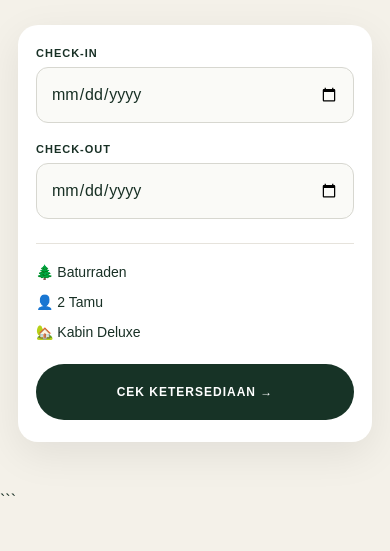
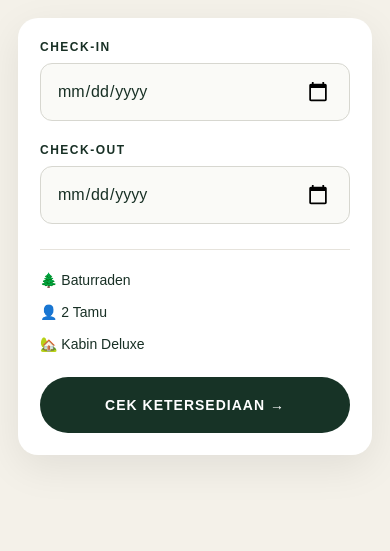
Before and after one commit to teamwarehouse19-lab/KENA, a plain HTML site: page booking.html in a window 390 px wide. Shown: the part 293-844 px from the top of the page. Drawn offline with Linux system fonts and the light colour scheme.

Commit message:
Add files via upload

````diff
--- a/booking.html
+++ b/booking.html
@@ -1,9 +1,12 @@
-```html
 <!DOCTYPE html>
 <html lang="id">
 <head>
   <meta charset="UTF-8">
-  <meta name="viewport" content="width=device-width, initial-scale=1.0">
+
+  <meta
+    name="viewport"
+    content="width=device-width, initial-scale=1.0, viewport-fit=cover"
+  >
 
   <title>Reservasi | KENA Nature Cabins</title>
 
@@ -14,14 +17,15 @@
       padding: 0;
     }
 
-    html,
-    body {
+    html {
       width: 100%;
       overflow-x: hidden;
     }
 
     body {
+      width: 100%;
       min-height: 100vh;
+      overflow-x: hidden;
       font-family: Arial, sans-serif;
       background: #f4f1e9;
       color: #183025;
@@ -40,7 +44,6 @@
       display: flex;
       justify-content: space-between;
       align-items: center;
-      gap: 20px;
     }
 
     .logo {
@@ -65,7 +68,7 @@
       width: 100%;
       max-width: 760px;
       margin: 0 auto;
-      padding: 50px 22px 70px;
+      padding: 50px 22px;
     }
 
     .step {
@@ -81,14 +84,15 @@
       font-weight: normal;
       font-size: 46px;
       line-height: 1.08;
-      margin-bottom: 16px;
+      color: #183025;
+      margin-bottom: 18px;
     }
 
     .subtitle {
       color: #68756e;
-      line-height: 1.65;
+      font-size: 16px;
+      line-height: 1.6;
       margin-bottom: 35px;
-      font-size: 16px;
     }
 
     /* =========================
@@ -97,7 +101,6 @@
 
     .booking-card {
       width: 100%;
-      min-width: 0;
       background: white;
       border-radius: 22px;
       padding: 28px;
@@ -107,38 +110,50 @@
     .dates {
       width: 100%;
       display: grid;
-      grid-template-columns: minmax(0, 1fr) minmax(0, 1fr);
+      grid-template-columns: 1fr 1fr;
       gap: 18px;
     }
 
-    .dates > div {
+    .date-field {
       width: 100%;
       min-width: 0;
     }
 
     label {
       display: block;
+      color: #183025;
       font-size: 12px;
       font-weight: bold;
-      letter-spacing: 1px;
+      letter-spacing: 1.5px;
       margin-bottom: 9px;
     }
 
+    /* =========================
+       INPUT TANGGAL
+    ========================= */
+
     input[type="date"] {
       display: block;
+
       width: 100%;
       max-width: 100%;
       min-width: 0;
 
-      padding: 16px;
+      height: 58px;
+      min-height: 58px;
+
+      padding: 0 16px;
+
       border: 1px solid #d7d7d0;
       border-radius: 12px;
 
       font-family: Arial, sans-serif;
       font-size: 16px;
+      line-height: normal;
+
       color: #183025;
+      background: #fafaf7;
 
-      background: #fafaf7;
       outline: none;
 
       -webkit-appearance: none;
@@ -150,11 +165,60 @@
       background: white;
     }
 
+    /* Chrome / Safari / browser HP */
+
+    input[type="date"]::-webkit-date-and-time-value {
+      display: flex;
+      align-items: center;
+
+      height: 56px;
+      min-height: 56px;
+
+      padding: 0;
+      margin: 0;
+
+      text-align: left;
+    }
+
+    input[type="date"]::-webkit-datetime-edit {
+      display: flex;
+      align-items: center;
+
+      height: 56px;
+
+      padding: 0;
+      margin: 0;
+    }
+
+    input[type="date"]::-webkit-datetime-edit-fields-wrapper {
+      display: flex;
+      align-items: center;
+
+      height: 56px;
+
+      padding: 0;
+      margin: 0;
+    }
+
+    input[type="date"]::-webkit-calendar-picker-indicator {
+      flex-shrink: 0;
+
+      width: 22px;
+      height: 22px;
+
+      margin: 0;
+      padding: 4px;
+
+      cursor: pointer;
+    }
+
     /* =========================
        SUMMARY
     ========================= */
 
     .summary {
+      width: 100%;
+
       margin-top: 25px;
       padding-top: 22px;
 
@@ -170,7 +234,7 @@
     }
 
     .summary span {
-      white-space: nowrap;
+      display: block;
     }
 
     /* =========================
@@ -178,66 +242,53 @@
     ========================= */
 
     button {
+      display: block;
+
       width: 100%;
+
       margin-top: 28px;
 
       border: none;
+      border-radius: 50px;
+
       background: #173326;
       color: white;
 
       padding: 18px 20px;
-      border-radius: 50px;
 
+      font-family: Arial, sans-serif;
       font-size: 14px;
       font-weight: bold;
       letter-spacing: 1px;
 
       cursor: pointer;
-      transition: 0.2s;
+
+      transition:
+        background 0.2s ease,
+        transform 0.2s ease;
     }
 
     button:hover {
       background: #234a38;
-      transform: translateY(-2px);
     }
 
-    /* =========================
-       TABLET
-    ========================= */
-
-    @media (max-width: 700px) {
-
-      main {
-        padding: 42px 20px 60px;
-      }
-
-      h1 {
-        font-size: 40px;
-      }
-
-      .dates {
-        grid-template-columns: 1fr;
-      }
-
-      .summary {
-        flex-direction: column;
-        align-items: flex-start;
-      }
+    button:active {
+      transform: scale(0.98);
     }
 
     /* =========================
        MOBILE
     ========================= */
 
-    @media (max-width: 480px) {
+    @media (max-width: 600px) {
 
       header {
         padding: 18px 20px;
       }
 
       .logo {
-        font-size: 24px;
-        letter-spacing: 6px;
+        font-size: 25px;
+        letter-spacing: 7px;
       }
 
       .back {
@@ -245,19 +296,20 @@
       }
 
       main {
-        padding: 32px 18px 50px;
+        width: 100%;
+        padding: 34px 18px 45px;
       }
 
       .step {
-        font-size: 10px;
-        letter-spacing: 2.2px;
+        font-size: 11px;
+        letter-spacing: 2.5px;
         margin-bottom: 14px;
       }
 
       h1 {
-        font-size: 36px;
+        font-size: 38px;
         line-height: 1.08;
-        margin-bottom: 16px;
+        margin-bottom: 18px;
       }
 
       .subtitle {
@@ -268,97 +320,72 @@
 
       .booking-card {
         width: 100%;
-        padding: 22px 18px;
+        padding: 22px;
         border-radius: 20px;
       }
 
       .dates {
-        width: 100%;
-        display: block;
-      }
-
-      .dates > div {
-        width: 100%;
-        margin-bottom: 20px;
-      }
-
-      .dates > div:last-child {
-        margin-bottom: 0;
-      }
-
-      label {
-        font-size: 11px;
-        margin-bottom: 8px;
-      }
-
-      input[type="date"] {
-        width: 100%;
-        max-width: 100%;
-        min-width: 0;
-        height: 56px;
-
-        padding: 0 14px;
-
-        font-size: 16px;
-        border-radius: 12px;
-
-        overflow: hidden;
+        display: grid;
+        grid-template-columns: 1fr;
+        gap: 22px;
       }
 
       .summary {
-        margin-top: 24px;
-        padding-top: 20px;
+        flex-direction: column;
+        align-items: flex-start;
+        gap: 16px;
 
-        display: grid;
-        grid-template-columns: 1fr;
-        gap: 14px;
-
-        font-size: 14px;
-      }
-
-      .summary span {
-        white-space: normal;
+        margin-top: 25px;
+        padding-top: 22px;
       }
 
       button {
-        margin-top: 24px;
+        margin-top: 25px;
         min-height: 56px;
-
-        padding: 16px 14px;
-
-        font-size: 12px;
-        letter-spacing: 1px;
       }
     }
 
-    /* HP sangat kecil */
+    /* =========================
+       HP KECIL
+    ========================= */
 
-    @media (max-width: 360px) {
+    @media (max-width: 380px) {
 
       header {
         padding: 16px;
       }
 
       .logo {
-        font-size: 21px;
-        letter-spacing: 5px;
+        font-size: 22px;
+        letter-spacing: 6px;
       }
 
       main {
-        padding-left: 14px;
-        padding-right: 14px;
+        padding: 28px 14px 40px;
       }
 
       h1 {
-        font-size: 32px;
+        font-size: 34px;
       }
 
       .booking-card {
-        padding: 20px 15px;
+        padding: 18px;
+      }
+
+      input[type="date"] {
+        font-size: 15px;
+        padding-left: 13px;
+        padding-right: 13px;
+      }
+
+      button {
+        font-size: 12px;
+        letter-spacing: 0.8px;
       }
     }
   </style>
 </head>
+
 
 <body>
 
@@ -381,9 +408,11 @@
       LANGKAH 01 · RENCANA MENGINAP
     </div>
 
+
     <h1>
       Kapan Anda akan menginap?
     </h1>
+
 
     <p class="subtitle">
       Pilih tanggal check-in dan check-out untuk melihat kabin yang tersedia.
@@ -394,7 +423,7 @@
 
       <div class="dates">
 
-      <div>
+        <div class="date-field">
 
           <label for="checkin">
             CHECK-IN
@@ -403,12 +432,13 @@
           <input
             type="date"
             id="checkin"
+            name="checkin"
           >
 
         </div>
 
 
-      <div>
+        <div class="date-field">
 
           <label for="checkout">
             CHECK-OUT
@@ -417,6 +447,7 @@
           <input
             type="date"
             id="checkout"
+            name="checkout"
           >
 
         </div>
@@ -426,11 +457,17 @@
 
       <div class="summary">
 
-      <span>🌲 Baturraden</span>
+        <span>
+          🌲 Baturraden
+        </span>
 
-      <span>👤 2 Tamu</span>
+        <span>
+          👤 2 Tamu
+        </span>
 
-      <span>🏡 Kabin Deluxe</span>
+        <span>
+          🏡 Kabin Deluxe
+        </span>
 
       </div>
 
@@ -449,8 +486,25 @@
 
   <script>
 
+    /* =========================
+       TANGGAL MINIMUM
+    ========================= */
+
+    const todayDate = new Date();
+
+    const year =
+      todayDate.getFullYear();
+
+    const month =
+      String(todayDate.getMonth() + 1)
+        .padStart(2, "0");
+
+    const day =
+      String(todayDate.getDate())
+        .padStart(2, "0");
+
     const today =
-    new Date().toISOString().split("T")[0];
+      `${year}-${month}-${day}`;
 
 
     const checkinInput =
@@ -461,25 +515,70 @@
 
 
     checkinInput.min = today;
+
     checkoutInput.min = today;
 
+
+    /* =========================
+       SAAT CHECK-IN DIPILIH
+    ========================= */
 
     checkinInput.addEventListener(
       "change",
       function () {
 
-      checkoutInput.min = this.value;
+        if (!this.value) {
+          return;
+        }
+
+
+        const selectedDate =
+          new Date(this.value + "T00:00:00");
+
+
+        selectedDate.setDate(
+          selectedDate.getDate() + 1
+        );
+
+
+        const nextYear =
+          selectedDate.getFullYear();
+
+        const nextMonth =
+          String(
+            selectedDate.getMonth() + 1
+          ).padStart(2, "0");
+
+        const nextDay =
+          String(
+            selectedDate.getDate()
+          ).padStart(2, "0");
+
+
+        const minimumCheckout =
+          `${nextYear}-${nextMonth}-${nextDay}`;
+
+
+        checkoutInput.min =
+          minimumCheckout;
+
 
         if (
           checkoutInput.value &&
           checkoutInput.value <= this.value
         ) {
+
           checkoutInput.value = "";
+
         }
 
       }
     );
 
+
+    /* =========================
+       LANJUT KE CABINS
+    ========================= */
 
     function continueBooking() {
 
@@ -497,6 +596,7 @@
         );
 
         return;
+
       }
 
 
@@ -507,6 +607,7 @@
         );
 
         return;
+
       }
 
 
@@ -514,6 +615,7 @@
         "kenaCheckin",
         checkin
       );
+
 
       localStorage.setItem(
         "kenaCheckout",
@@ -523,10 +625,10 @@
 
       window.location.href =
         "cabins.html";
+
     }
 
   </script>
 
 </body>
 </html>
-```
````
Lines whose indentation alone changed are shown as unchanged.
